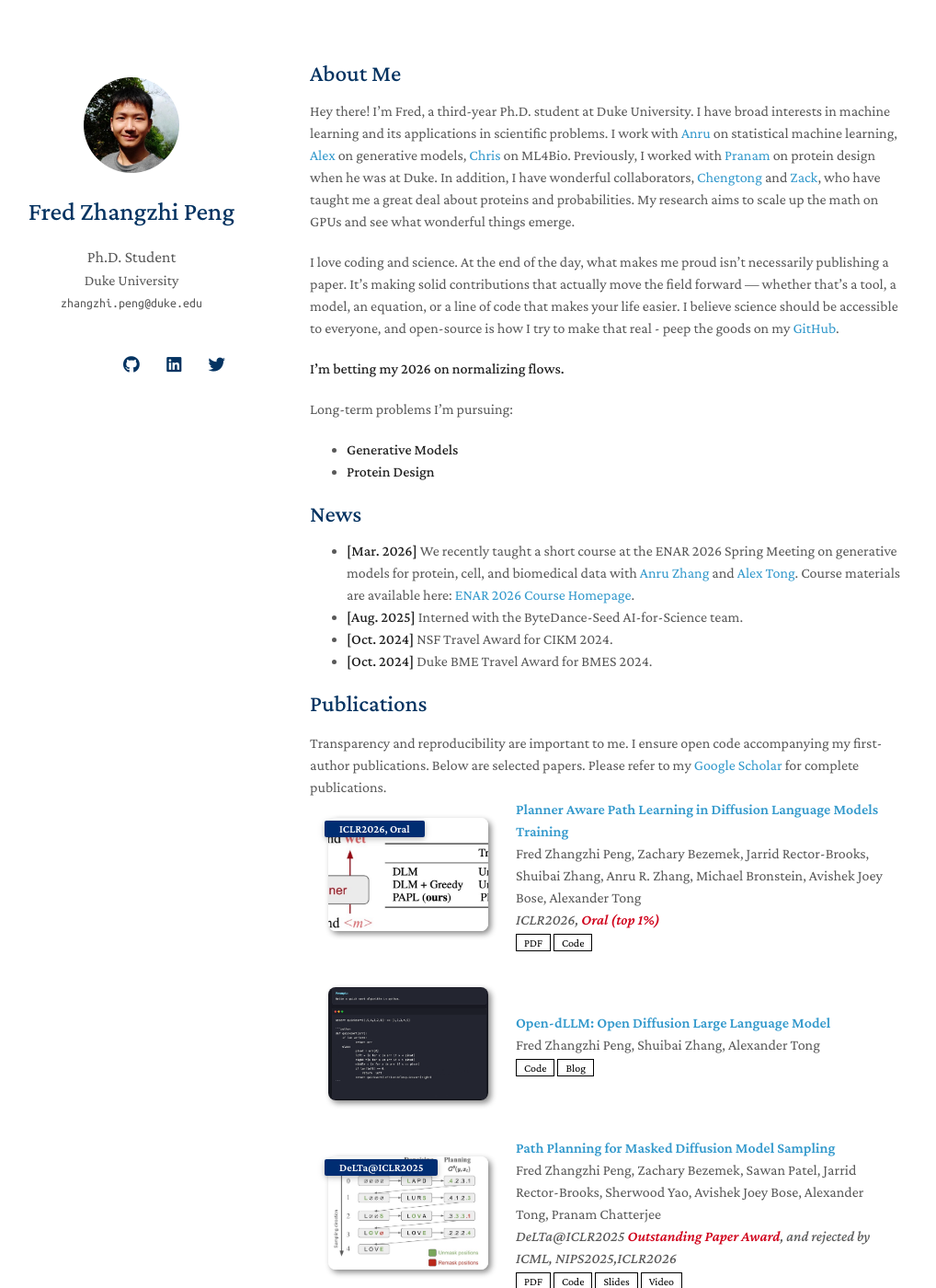
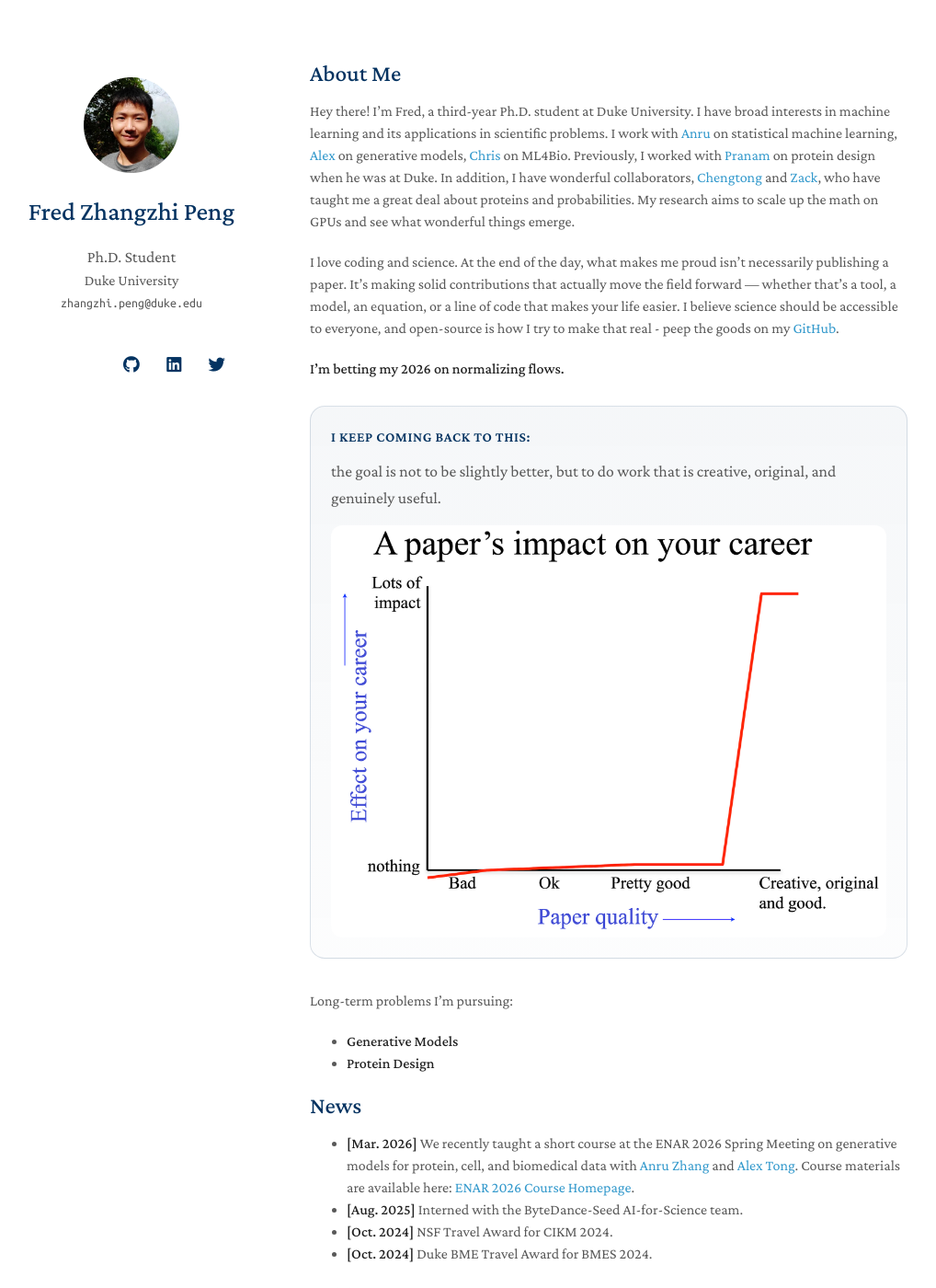
Before and after one commit to pengzhangzhi/home, a Jekyll site: the page built from index.md, in a window 1280 px wide and 1400 px high. Shown: the whole window at 92% size, without its empty margins (133-1151 px from the left). Built offline with Jekyll 4.4.1, drawn with Linux system fonts in a browser that asks for light colours; nearby versions of some CDN libraries; a style sheet for code colours, icons or effects is not loaded; our own code applies the rules of GitHub Pages for plain Markdown files.

Commit message:
Add homepage impact figure callout

```diff
--- a/_sass/minimal-light-no-dark-mode.scss
+++ b/_sass/minimal-light-no-dark-mode.scss
@@ -202,6 +202,42 @@ h2 {
 
 p, ul, ol, table, pre, dl {
   margin:0 0 20px;
+}
+
+.north-star-callout {
+  margin: 28px 0 34px;
+  padding: 22px 22px 18px;
+  border: 1px solid rgba(4, 51, 97, 0.14);
+  border-radius: 16px;
+  background: linear-gradient(180deg, rgba(4, 51, 97, 0.04), rgba(4, 51, 97, 0.01));
+}
+
+.north-star-callout__lead,
+.north-star-callout__quote {
+  margin-bottom: 12px;
+}
+
+.north-star-callout__lead {
+  font-size: 0.95rem;
+  font-weight: 600;
+  letter-spacing: 0.04em;
+  text-transform: uppercase;
+  color: #043361;
+}
+
+.north-star-callout__quote {
+  font-size: 1.1rem;
+  line-height: 1.6;
+}
+
+.north-star-callout__figure {
+  margin: 16px 0 4px;
+}
+
+.north-star-callout__figure img {
+  display: block;
+  width: 100%;
+  border-radius: 12px;
 }
 
 h1, h2, h3 {
--- a/_sass/minimal-light.scss
+++ b/_sass/minimal-light.scss
@@ -261,6 +261,42 @@ p, ul, ol, table, pre, dl {
   margin:0 0 20px;
 }
 
+.north-star-callout {
+  margin: 28px 0 34px;
+  padding: 22px 22px 18px;
+  border: 1px solid rgba(4, 51, 97, 0.14);
+  border-radius: 16px;
+  background: linear-gradient(180deg, rgba(4, 51, 97, 0.04), rgba(4, 51, 97, 0.01));
+}
+
+.north-star-callout__lead,
+.north-star-callout__quote {
+  margin-bottom: 12px;
+}
+
+.north-star-callout__lead {
+  font-size: 0.95rem;
+  font-weight: 600;
+  letter-spacing: 0.04em;
+  text-transform: uppercase;
+  color: #043361;
+}
+
+.north-star-callout__quote {
+  font-size: 1.1rem;
+  line-height: 1.6;
+}
+
+.north-star-callout__figure {
+  margin: 16px 0 4px;
+}
+
+.north-star-callout__figure img {
+  display: block;
+  width: 100%;
+  border-radius: 12px;
+}
+
 h1, h2, h3 {
   line-height:1.1;
 }
@@ -281,6 +317,15 @@ a:hover {
 @media (prefers-color-scheme: dark) {
   a {
     color:rgb(62, 183, 240);
+  }
+
+  .north-star-callout {
+    border-color: rgba(62, 183, 240, 0.2);
+    background: linear-gradient(180deg, rgba(62, 183, 240, 0.12), rgba(62, 183, 240, 0.04));
+  }
+
+  .north-star-callout__lead {
+    color: rgb(62, 183, 240);
   }
 }
 
--- a/index.md
+++ b/index.md
@@ -11,6 +11,14 @@ My research aims to scale up the math on GPUs and see what wonderful things emer
 I love coding and science. At the end of the day, what makes me proud isn’t necessarily publishing a paper. It’s making solid contributions that actually move the field forward — whether that’s a tool, a model, an equation, or a line of code that makes your life easier. I believe science should be accessible to everyone, and open-source is how I try to make that real - peep the goods on my [GitHub](https://github.com/pengzhangzhi).
 
 **I'm betting my 2026 on normalizing flows.**
+
+<div class="north-star-callout">
+  <p class="north-star-callout__lead">I keep coming back to this:</p>
+  <p class="north-star-callout__quote">the goal is not to be slightly better, but to do work that is creative, original, and genuinely useful.</p>
+  <figure class="north-star-callout__figure">
+    <img src="./assets/img/impact.jpg" alt="A figure showing that paper quality has little effect until work becomes creative, original, and good, at which point impact rises sharply." />
+  </figure>
+</div>
 
 
 Long-term problems I'm pursuing:
```
Also changed, not shown: assets/img/impact.jpg (added).
